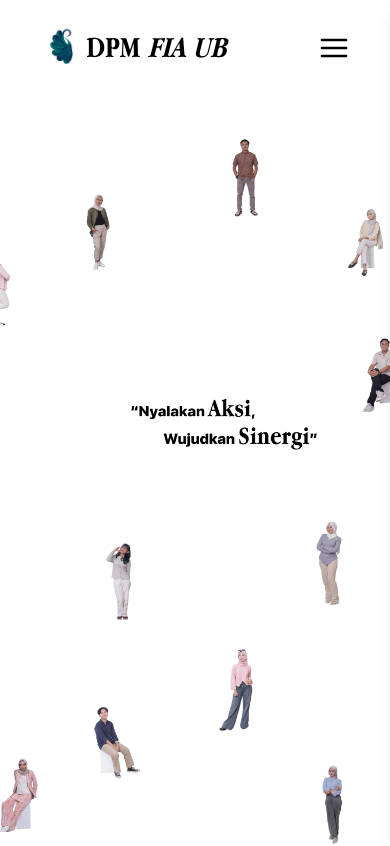
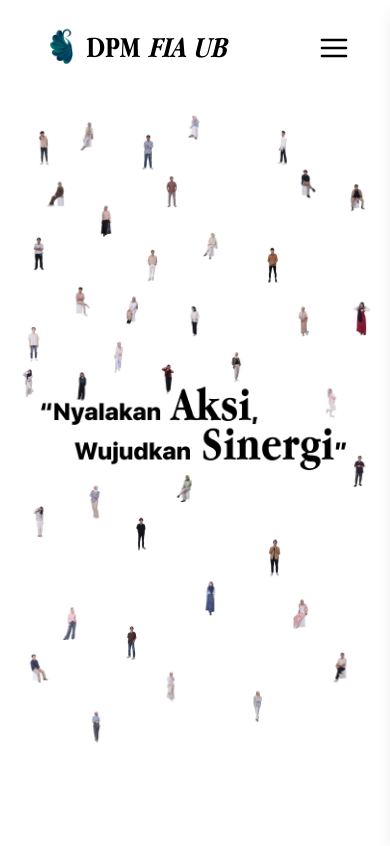
Before and after one commit to website-star/DPMFIAUB, a React (Vite) app: page /#/ in a window 390 px wide. Shown: the top 846 px of the page. Built offline with nearby package versions, Linux system fonts and the light colour scheme.

Commit message:
bg responsive

```diff
--- a/src/App.css
+++ b/src/App.css
@@ -1,10 +1,12 @@
 #welcome{
   background-image: url("./assets/Images/Group 2.png");
   background-repeat: no-repeat;
-  background-position: top ;
+  background-position: top  ;
   -webkit-background-size: cover;
   image-rendering: -webkit-optimize-contrast;
 }
+
+
 
 #sinergiaksi{
   background-image: url("./assets/Images/bgsinergiaksi.png");
@@ -13,3 +15,14 @@
   background-size: 40%;
   image-rendering: -webkit-optimize-contrast;
 }
+
+@media only screen and (width < 1000px) {
+  #welcome{
+    background-image: url("./assets/Images/bg-mobile.png");
+    background-repeat: no-repeat;
+    background-position: center;
+    background-size: cover;
+    image-rendering: -webkit-optimize-contrast;
+
+  }
+}
--- a/src/assets/pages/Home.jsx
+++ b/src/assets/pages/Home.jsx
@@ -1,13 +1,21 @@
-import React from 'react'
+import React, { useEffect, useState } from 'react'
 
 import slogan from '../Images/Group 3.png'
+import sloganmb from '../Images/slogan-mobile.png'
 import { Link } from 'react-router-dom'
 
 export default function Home() {
+    const [isMobile, setIsMobile] = useState(window.innerWidth < 1000);
+
+    useEffect(()=>{
+        const handleResize = () => setIsMobile(window.innerWidth < 1000);
+        window.addEventListener('resize', handleResize);
+        return () => window.removeEventListener('resize', handleResize);
+    }, []);
     return (
         <>
         <section id='welcome' className='h-screen flex justify-center items-center'>
-            <div className='ms-20'><img src={slogan} className='w-full' alt=""/></div>
+            <div className='lg:ms-20 lg:mt-20 ms-3'><img src={isMobile ? sloganmb : slogan} className='w-full' alt=""/></div>
         </section>
         <section id='sinergiaksi' className='h-screen flex justify-center items-center'>
             <div className='w-3/4 font-SFRegular lg:text-5xl text-xl text-justify'>
```
Also changed, not shown: src/assets/Images/bg-mobile.png (added), src/assets/Images/slogan-mobile.png (added).
